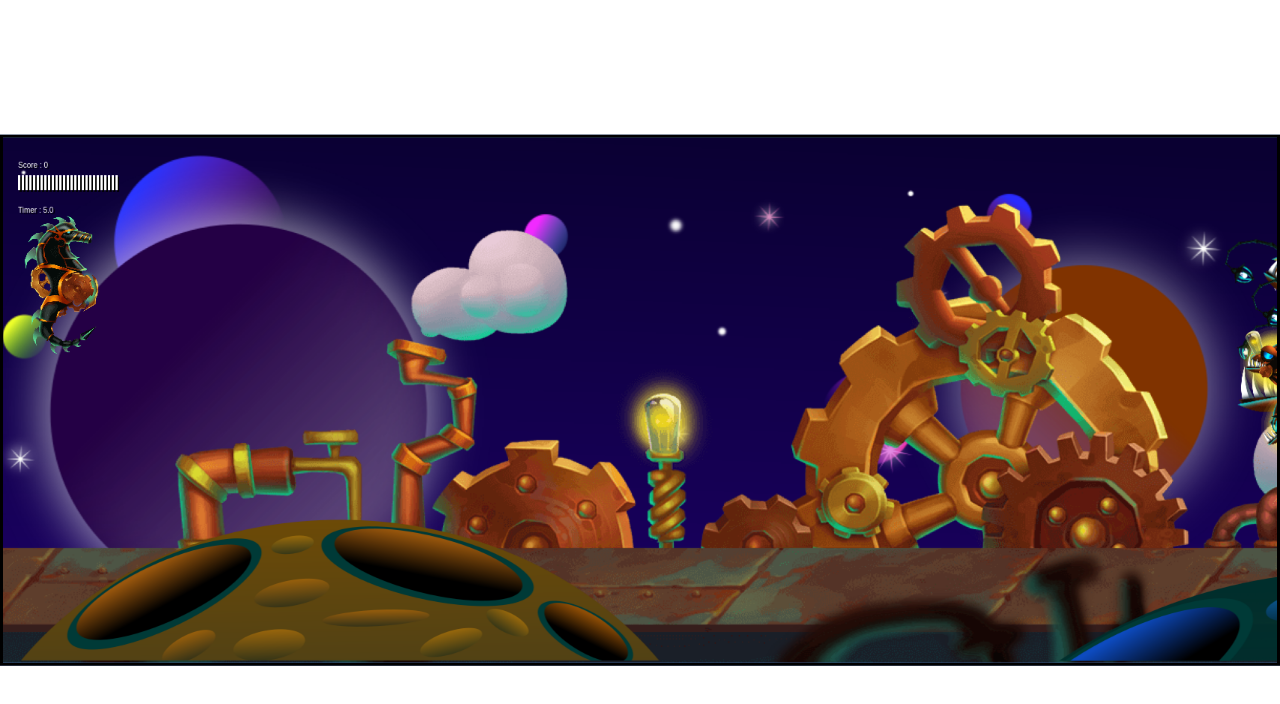
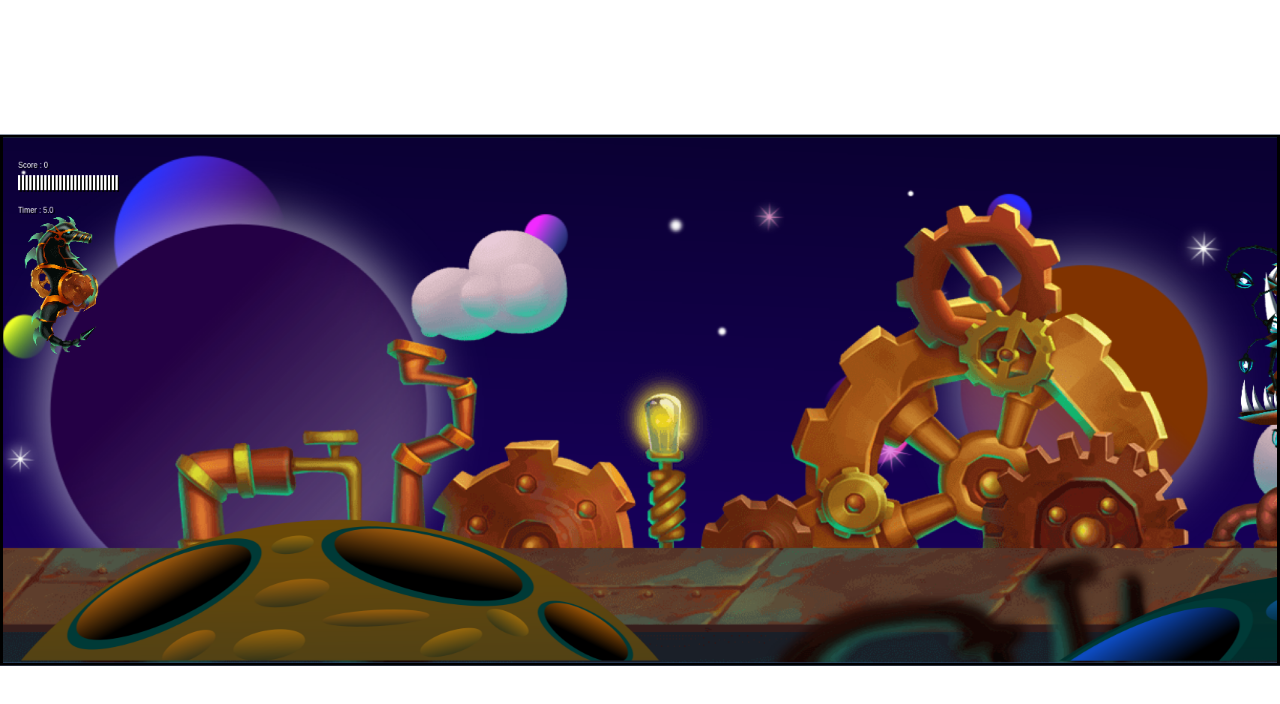
Before and after one commit to M31i55a/Attack2.0, a plain HTML site: page index.html in a window 1280 px wide. Drawn offline with Linux system fonts and the light colour scheme; animation ran at ten frames a second.

Commit message:
HiveWhale class added

```diff
--- a/index.html
+++ b/index.html
@@ -24,6 +24,7 @@
     <img src="assets/angler1.png" id="angler1" />
     <img src="assets/angler2.png" id="angler2" />
     <img src="assets/lucky.png" id="lucky" />
+    <img src="assets/hivewhale.png" id="hivewhale" />
 
     <!--props-->
     <img src="assets/projectile.png" id="projectile" alt="" />
--- a/main.js
+++ b/main.js
@@ -214,10 +214,10 @@ window.addEventListener('load', function(){
             super(game);
             this.width = 228;
             this.height = 169;
-            this.y = Math.random() * (this.game.height * 0.9 - this.height);
+            this.y = Math.random() * (this.game.height * 0.95 - this.height);
             this.image = document.getElementById('angler1');
             this.frameY = Math.floor(Math.random() * 3);
-            this.lives = 2;
+            this.lives = 3;
             this.score = this.lives;
         }
     }
@@ -227,7 +227,7 @@ window.addEventListener('load', function(){
             super(game);
             this.width = 213;
             this.height = 165;
-            this.y = Math.random() * (this.game.height * 0.9 - this.height);
+            this.y = Math.random() * (this.game.height * 0.95 - this.height);
             this.image = document.getElementById('angler2');
             this.frameY = Math.floor(Math.random() * 2);
             this.lives = 3;
@@ -243,9 +243,24 @@ window.addEventListener('load', function(){
             this.y = Math.random() * (this.game.height * 0.9 - this.height);
             this.image = document.getElementById('lucky');
             this.frameY = Math.floor(Math.random() * 2);
-            this.lives = 3;
-            this.score = 15;
+            this.lives = 2;
+            this.score = 0;
             this.type = 'lucky';
+        }
+    }
+
+    class HiveWhale extends Enemy{
+        constructor(game){
+            super(game);
+            this.width = 400;
+            this.height = 227;
+            this.y = Math.random() * (this.game.height * 0.95 - this.height);
+            this.image = document.getElementById('hivewhale');
+            this.frameY = 0;
+            this.lives = 15;
+            this.score = this.lives;
+            this.type = 'hive';
+            this.speedX = Math.random() * -1.2 - 0.2;
         }
     }
 
@@ -442,12 +457,13 @@ window.addEventListener('load', function(){
 
         addEnemy(){
             const randomize = Math.random();
-            //The probability to have Angler1 or Angler2 is 30% and for lucky fish, it's 60%
+            //setting up the appearing probabilities
             if(randomize < 0.3) this.enemies.push(new Angler1(this));
-            else if(randomize < 0.4) this.enemies.push(new Angler2(this));
+            else if(randomize < 0.6) this.enemies.push(new Angler2(this));
+            else if(randomize < 0.8) this.enemies.push(new HiveWhale(this));
             else this.enemies.push(new LuckyFish(this));
             this.enemies.push(new Angler1(this));
-            console.log(this.enemies)
+
         }
 
         //collision detection
--- a/style.css
+++ b/style.css
@@ -16,6 +16,6 @@
     max-height: 100%;
 }
 
-#layer1, #layer2, #layer3, #layer4, #player, #angler1, #angler2, #lucky, #projectile, #gears{
+#layer1, #layer2, #layer3, #layer4, #player, #angler1, #angler2, #lucky, #projectile, #gears, #hivewhale{
     display: none;
 }
```
